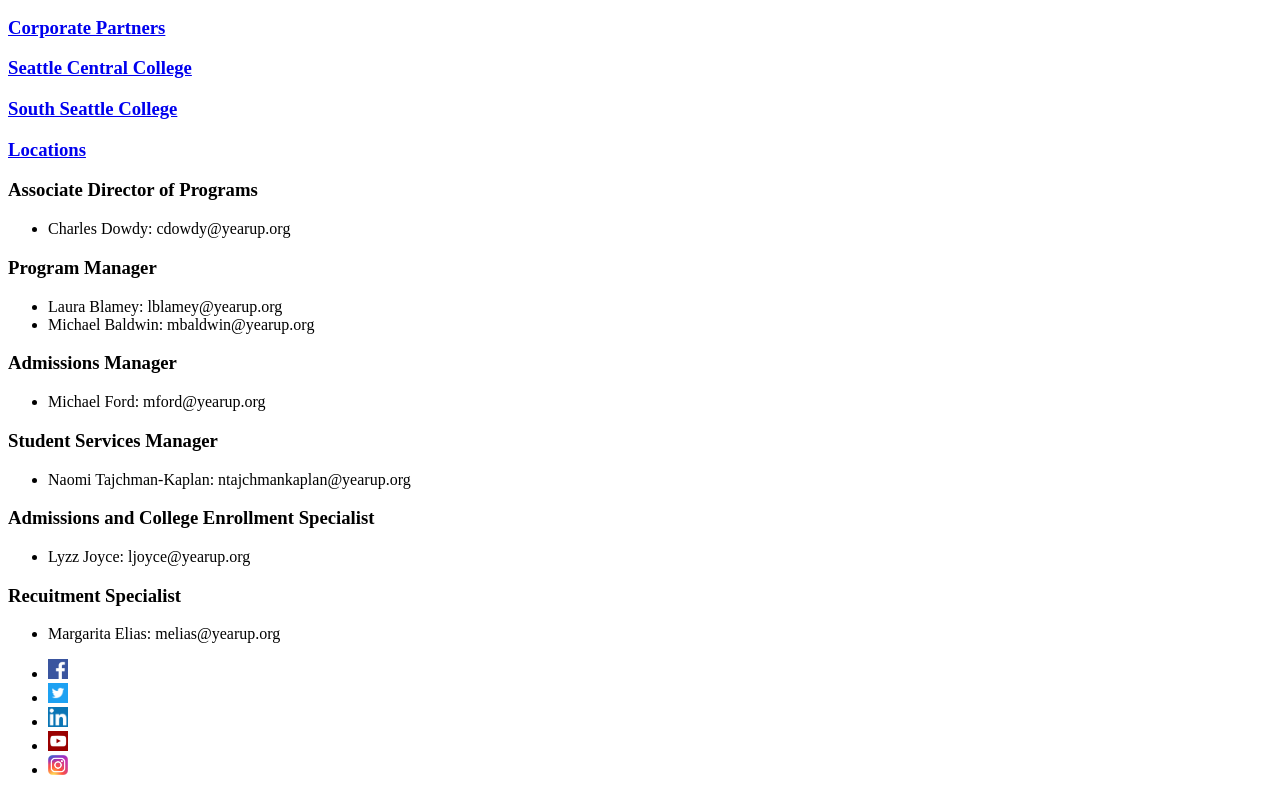
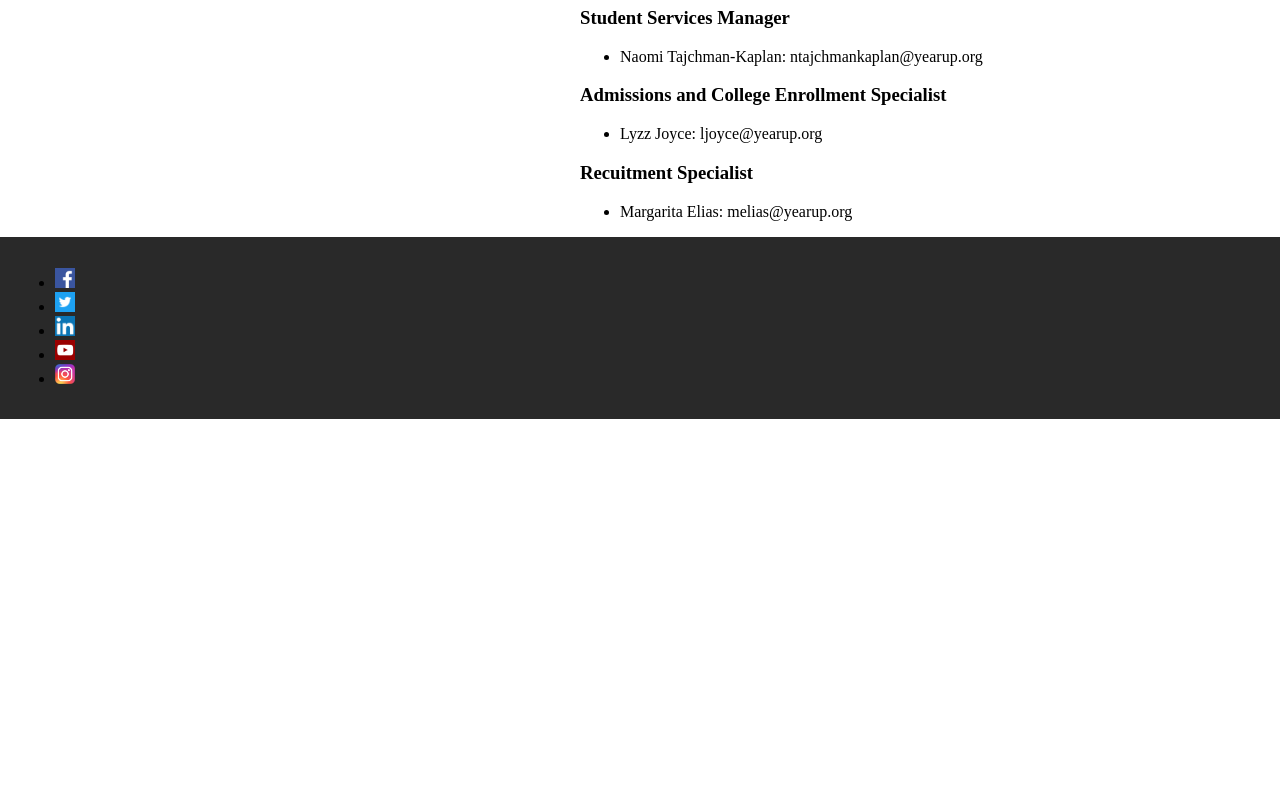
Before and after one commit to alejandroch495/YearUpShowcase, a plain HTML site: page resources.html in a window 1280 px wide. Shown: the part 1077-1872 px from the top of the page. After the commit the page ends 1496 px from the top, so only its background shows below. Drawn offline with Linux system fonts and the light colour scheme.

Commit message:
Why am I still awake?
merged and fixed issues

what is sleep?

```diff
--- a/resources.html
+++ b/resources.html
@@ -5,7 +5,7 @@
     <meta charset="UTF-8">
     <meta name="viewport" content="width=device-width, initial-scale=1.0">
     <!--Add CSS file here!-->
-    <link rel="stylesheet" type="text/css" href="">
+    <link href="/css/styles.css" rel="stylesheet" type="text/css" />
     <title>Document</title>
 </head>
 
@@ -16,24 +16,15 @@
     <section>
         <div>
             <h2>Why are resources important?</h2>
-            <p>A study of <a href="https://whattobecome.com/author/darko-jacimovic/">Darko Jacimovic</a> indicates that
-                roughly 53% of recent graduates are unemployed.An average college student needs up to 6 months to find
-                their first employment. Even with the perfect resume, reference and other job seeking strategies,they
-                are unlikely to find work in their field or even one that requires a college degree. Half of the people
-                with bachelor's degree are potenitally affected by automation. This is why knowing the resources around
-                you and utilizing these resources are important. Finding the right resources can help guide you to path
-                beneficial for you and the community while finding a career you enjoy. Resources can help you get in
-                contact that will push you to get to where you want to be and Year Up is the best place to capture your
-                dreams. </p>
+            <p>A study of <a href="https://whattobecome.com/author/darko-jacimovic/">Darko Jacimovic</a> indicates that roughly 53% of recent graduates are unemployed.An average college student needs up to 6 months to find their first employment. Even with
+                the perfect resume, reference and other job seeking strategies,they are unlikely to find work in their field or even one that requires a college degree. Half of the people with bachelor's degree are potenitally affected by automation.
+                This is why knowing the resources around you and utilizing these resources are important. Finding the right resources can help guide you to path beneficial for you and the community while finding a career you enjoy. Resources can help
+                you get in contact that will push you to get to where you want to be and Year Up is the best place to capture your dreams. </p>
             <article>
-                <caption>Median earnings for recent graduates are lowers than they were in 1990. You can check out
-                    the
-                    study here.</caption>
-                <iframe
-                    src="https://whattobecome.com/blog/college-graduates-unemployment-rate/#:~:text=Around%2053%25%20of%20recent%20college,unemployment%20rate%20of%20just%201%25."></iframe>
+                <caption>Median earnings for recent graduates are lowers than they were in 1990. You can check out the study here.</caption>
+                <iframe src="https://whattobecome.com/blog/college-graduates-unemployment-rate/#:~:text=Around%2053%25%20of%20recent%20college,unemployment%20rate%20of%20just%201%25."></iframe>
             </article>
-            <p>Here in Year Up, there are plenty of coaches, advisors and professors that will recalculate your career
-                compass. The only thing necessary is hard work, professionalism and perseverance.</p>
+            <p>Here in Year Up, there are plenty of coaches, advisors and professors that will recalculate your career compass. The only thing necessary is hard work, professionalism and perseverance.</p>
         </div>
     </section>
     <section>
@@ -79,17 +70,21 @@
     <footer>
         <!--Insert an image or alter the link here once we have a good understanding of our main file.-->
         <ul>
-            <li><a href="https://www.facebook.com/yearup"><img src="images/facebook.png" alt="Year Up Facebook Page"
-                        width="20px" height="20px"></a></li>
-            <li><a href="https://twitter.com/YearUp"><img src="images/twitter.png" alt="Year Up Twitter Page"
-                        width="20px" height="20px"></a></li>
-            <li><a href="https://www.linkedin.com/school/year-up/"><img src="images/linkedin.png"
-                        alt="Year Up LinkedIn Page" width="20px" height="20px"></a></li>
-            <li><a href="https://www.youtube.com/user/YearUpInc"><img src="images/youtube.jpg"
-                        alt="Year Up YouTube Page" width="20px" height="20px"></a>
+            <li>
+                <a href="https://www.facebook.com/yearup"><img src="images/facebook.png" alt="Year Up Facebook Page" width="20px" height="20px"></a>
             </li>
-            <li><a href="https://www.instagram.com/yearup/?hl=en"><img src="images/instagram.webp"
-                        alt="Year Up Instagram Page" width="20px" height="20px"></a></li>
+            <li>
+                <a href="https://twitter.com/YearUp"><img src="images/twitter.png" alt="Year Up Twitter Page" width="20px" height="20px"></a>
+            </li>
+            <li>
+                <a href="https://www.linkedin.com/school/year-up/"><img src="images/linkedin.png" alt="Year Up LinkedIn Page" width="20px" height="20px"></a>
+            </li>
+            <li>
+                <a href="https://www.youtube.com/user/YearUpInc"><img src="images/youtube.jpg" alt="Year Up YouTube Page" width="20px" height="20px"></a>
+            </li>
+            <li>
+                <a href="https://www.instagram.com/yearup/?hl=en"><img src="images/instagram.webp" alt="Year Up Instagram Page" width="20px" height="20px"></a>
+            </li>
         </ul>
     </footer>
 
```
Also changed, not shown: alejandro.jpg (deleted), anisah.jpg (deleted), jimuel.jpg (deleted), maria.jpg (deleted).
